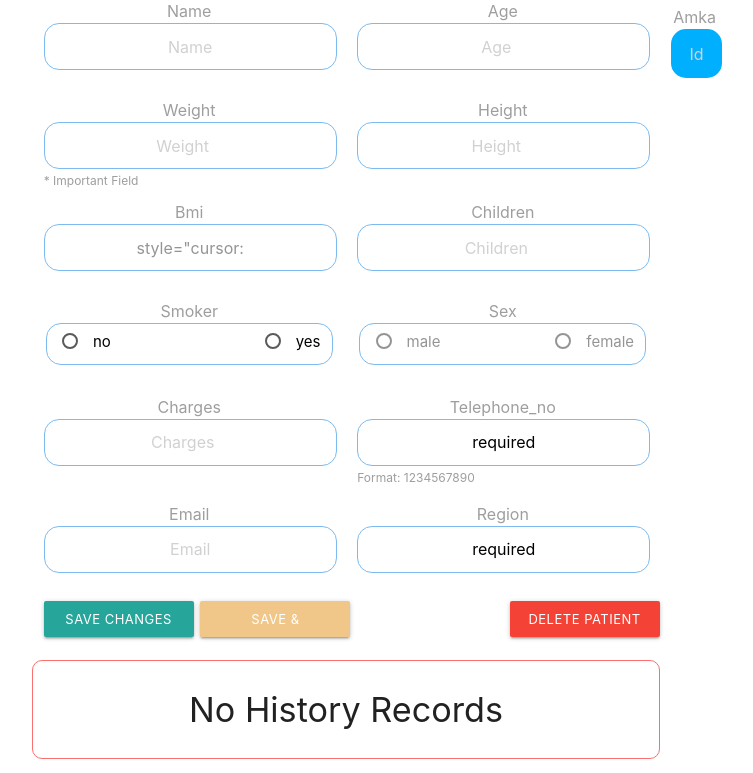
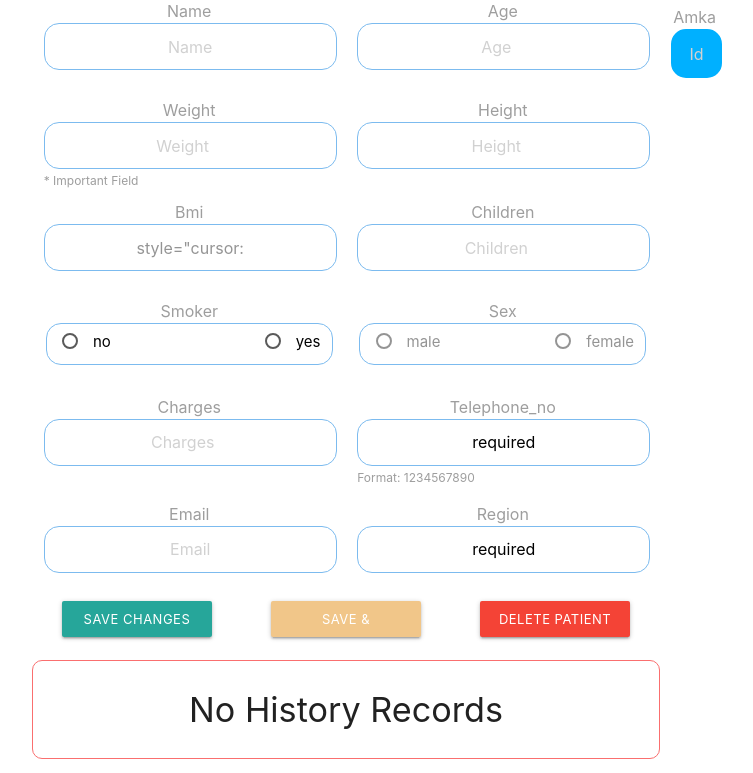
Before and after one commit to manos1212/python_app1, a Django app: template templates/my_app/update.html in a window 1280 px wide. Shown: the part 545-1318 px from the top of the page, without its empty margins (294-1047 px from the left). Run offline with Django 3.2, Linux system fonts and the light colour scheme; the template is opened without the code that fills it: values that come from a table or form of the project are taken from there, others are empty; the visitor is signed in with stand-in values (Sample User, id 1); some libraries are stand-ins or nearby versions.

Commit message:
Update update.html

```diff
--- a/templates/my_app/update.html
+++ b/templates/my_app/update.html
@@ -119,10 +119,10 @@
                        </label>
                    </div>
                </div>
-               <div class="col l3 col m3 col s6 col s6">
+               <div class="col s12  m4  l4" style="text-align:center">
                    <button class="add-btn waves-effect waves-yellow btn" name="Sub">Save Changes</button>
                </div>
-               <div class="col l3 col m3 col s6 col s6" >
+               <div class="col s12  m4  l4" style="text-align:center">
                    <button class="update-schedule-appoint waves-effect waves-yellow btn" name="App">
                        Save & Schedule Appoint
                    </button>
@@ -131,7 +131,7 @@
 
            <form action="/view/delete/{{p_id}}/" method="POST">
                {% csrf_token%}
-               <div style="float:right">
+               <div class="col s12 m4 l4" style="text-align:center">
                    <button class="del-pat waves-effect waves-purple btn" name="DelUpd"
                            onclick="return confirm('Are you sure you want to delete patient with AMKA {{p_id}}?')">
                        Delete Patient
```
